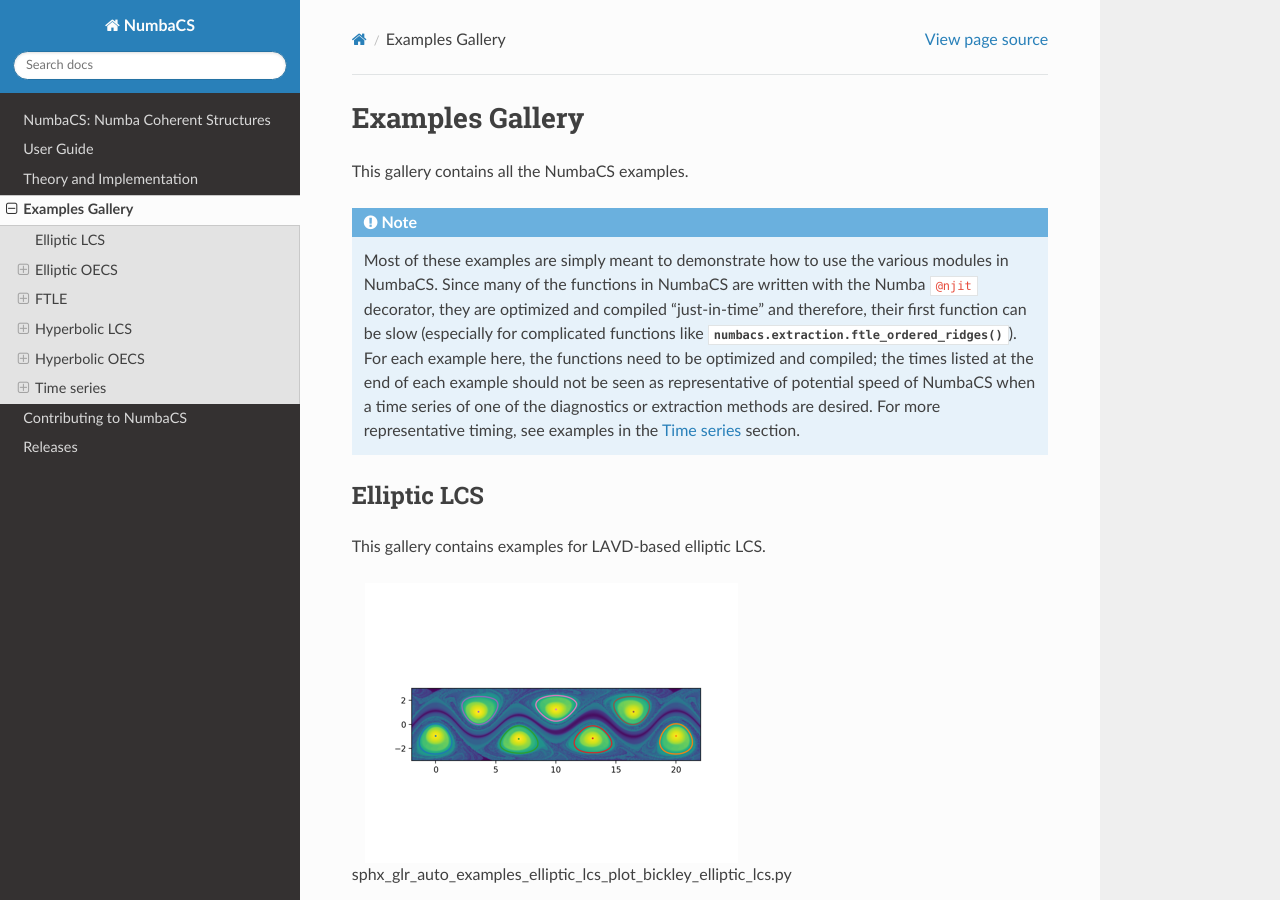
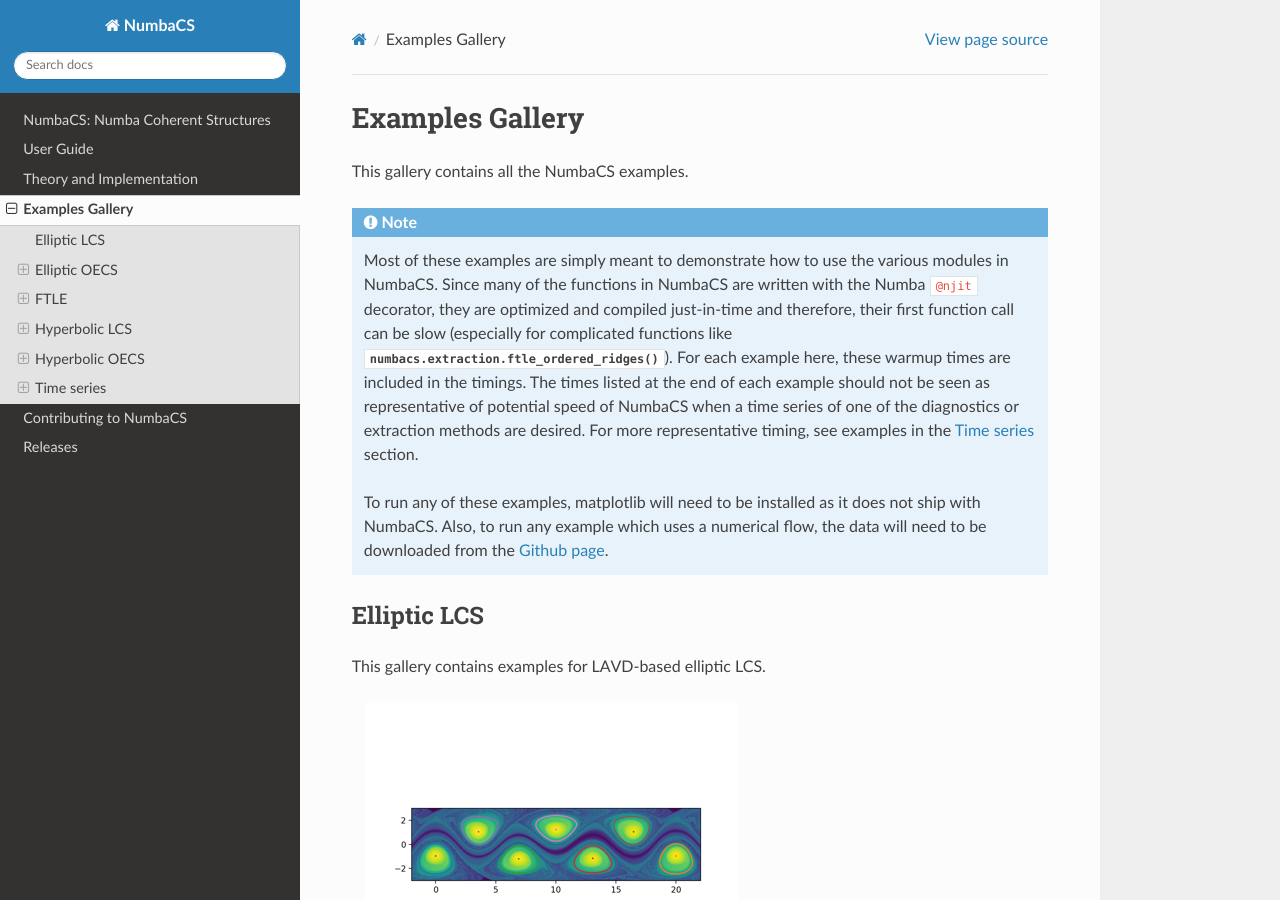
Before and after one commit to alb3rtjarvis/numbacs, a Sphinx documentation site: the page built from docs/source/auto_examples/index.rst, in a window 1280 px wide and 900 px high. Built offline with Sphinx 7.4.7 and the Read the Docs theme 2.0.0, drawn with Linux system fonts in a browser that asks for light colours; pages that are not in the unit, such as notebooks, are missing from menus.

Commit message:
update docs

```diff
--- a/docs/source/auto_examples/index.rst
+++ b/docs/source/auto_examples/index.rst
@@ -8,14 +8,19 @@
 .. note::
    Most of these examples are simply meant to demonstrate how to use the various
    modules in NumbaCS. Since many of the functions in NumbaCS are written with
-   the Numba ``@njit`` decorator, they are optimized and compiled "just-in-time"
-   and therefore, their first function can be slow (especially for complicated
-   functions like :func:`numbacs.extraction.ftle_ordered_ridges`). For each
-   example here, the functions need to be optimized and compiled; the times
+   the Numba ``@njit`` decorator, they are optimized and compiled just-in-time
+   and therefore, their first function call can be slow (especially for
+   complicated functions like :func:`numbacs.extraction.ftle_ordered_ridges`).
+   For each example here, these warmup times are included in the timings. The times
    listed at the end of each example should not be seen as representative of
    potential speed of NumbaCS when a time series of one of the diagnostics or
    extraction methods are desired. For more representative timing, see examples
    in the :ref:`auto_examples/index:time series` section.
+
+   To run any of these examples, matplotlib will need to be installed as it does
+   not ship with NumbaCS. Also, to run any example which uses a numerical flow,
+   the data will need to be downloaded from the
+   `Github page <https://github.com/alb3rtjarvis/numbacs>`_.
 
 
 
```
